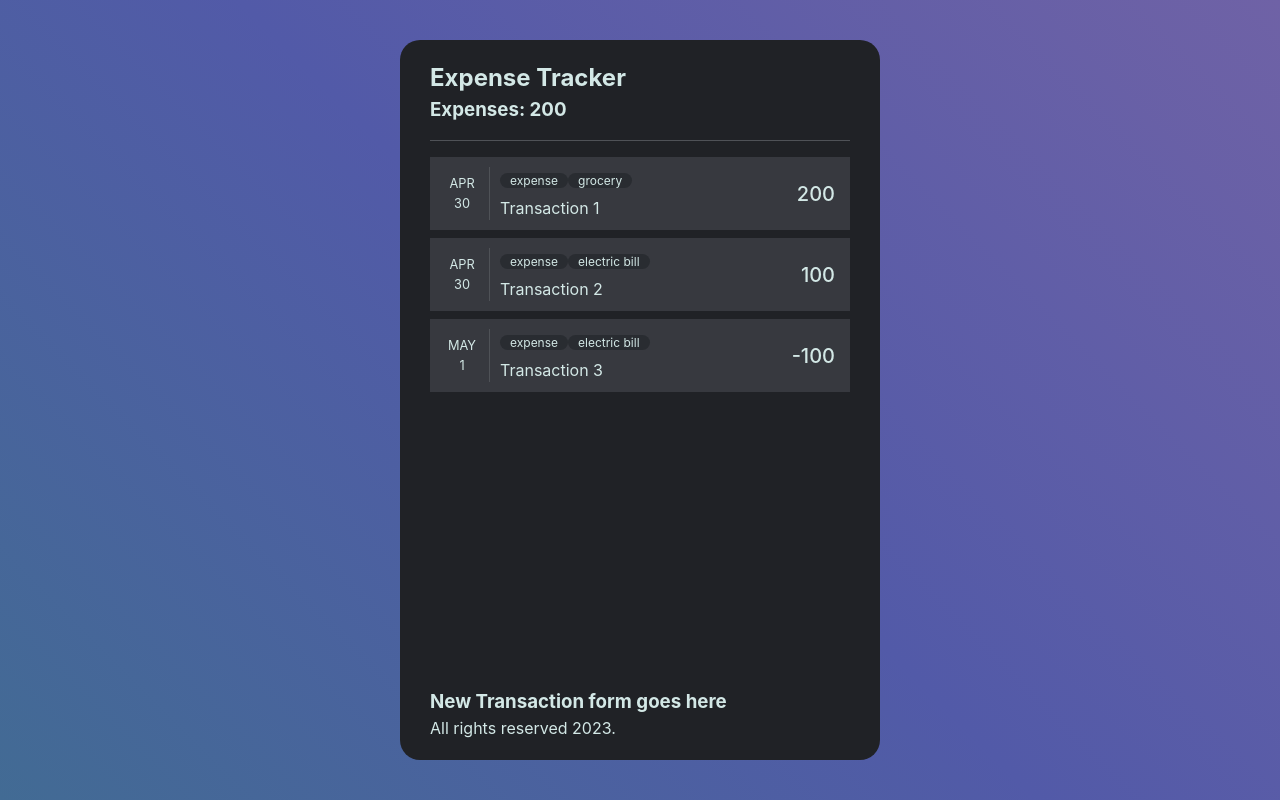
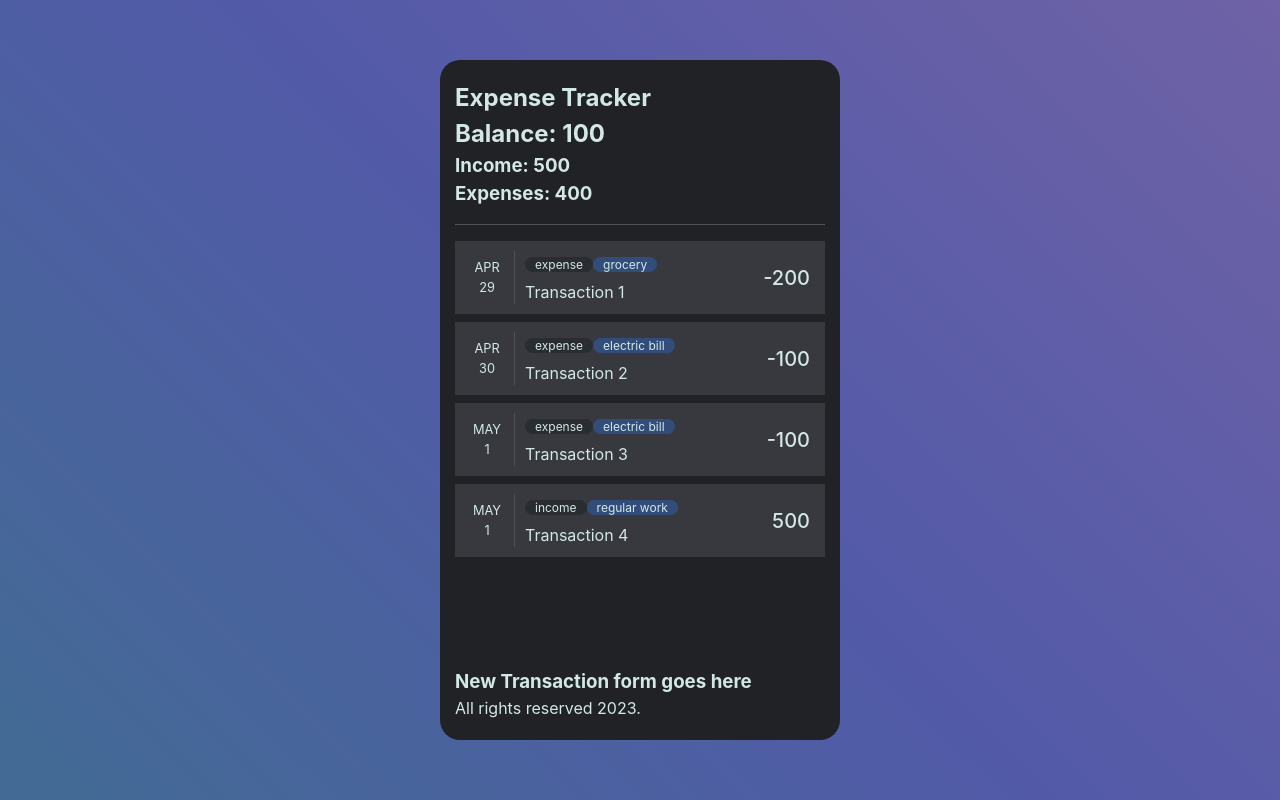
Before and after one commit to leocsdev/reactv-expense-tracker-v2, a React (Vite) app: page / in a window 1280 px wide. Built offline with nearby package versions, Linux system fonts and the light colour scheme; data requests are answered from the project's data file.

Commit message:
b004, modified style and added computation for total income, expenses, and balance.

```diff
--- a/data/db.json
+++ b/data/db.json
@@ -2,7 +2,7 @@
   "transactions": [
     {
       "id": 1,
-      "date": "2023-04-30",
+      "date": "2023-04-29",
       "transactionType": "expense",
       "transactionName": "Transaction 1",
       "amount": 200.0,
@@ -21,8 +21,16 @@
       "date": "2023-05-01",
       "transactionType": "expense",
       "transactionName": "Transaction 3",
-      "amount": -100.0,
+      "amount": 100.0,
       "category": "electric bill"
+    },
+    {
+      "id": 4,
+      "date": "2023-05-01",
+      "transactionType": "income",
+      "transactionName": "Transaction 4",
+      "amount": 500.0,
+      "category": "regular work"
     }
   ]
 }
--- a/src/components/ExpenseInfo.jsx
+++ b/src/components/ExpenseInfo.jsx
@@ -1,11 +1,29 @@
 function ExpenseInfo({ transactions }) {
-  let totalTransactionsAmount = transactions.reduce((total, transaction) => {
-    return total + transaction.amount;
-  }, 0);
+  // const totalTransactionsAmount = transactions.reduce((total, transaction) => {
+  //   return total + transaction.amount;
+  // }, 0);
+
+  const totalExpenses = transactions
+    .filter((transaction) => {
+      return transaction.transactionType === 'expense';
+    })
+    .reduce((total, transaction) => {
+      return total + transaction.amount;
+    }, 0);
+
+  const totalIncome = transactions
+    .filter((transaction) => {
+      return transaction.transactionType === 'income';
+    })
+    .reduce((total, transaction) => {
+      return total + transaction.amount;
+    }, 0);
 
   return (
     <div>
-      <h3>Expenses: {totalTransactionsAmount}</h3>
+      <h2>Balance: {totalIncome - totalExpenses}</h2>
+      <h3>Income: {totalIncome}</h3>
+      <h3>Expenses: {totalExpenses}</h3>
     </div>
   );
 }
--- a/src/components/TransactionItem.jsx
+++ b/src/components/TransactionItem.jsx
@@ -28,7 +28,9 @@ function TransactionItem({ transaction }) {
         </div>
         <div className='transaction-name'>{transactionName}</div>
       </div>
-      <div className='amount-info'>{amount}</div>
+      <div className='amount-info'>
+        {transactionType === 'expense' ? -amount : amount}
+      </div>
     </>
   );
 }
--- a/src/index.css
+++ b/src/index.css
@@ -26,13 +26,13 @@ body {
 }
 
 .container {
-  max-width: 480px;
+  max-width: 400px;
   background-color: #202226;
-  height: 90vh;
+  height: 85vh;
   margin: 0 auto;
   border-radius: 20px;
   color: #d3e8e6;
-  padding: 20px 30px;
+  padding: 20px 15px;
 
   display: grid;
   grid-template-rows: auto 1fr auto;
@@ -61,7 +61,6 @@ body {
 
 .transaction-list .date-info {
   min-width: 50px;
-  /* background-color: green; */
   border-right: 1px solid #4f5257;
   display: flex;
   flex-direction: column;
@@ -74,18 +73,10 @@ body {
 
 .transaction-list .transaction-container {
   padding: 0 10px;
-  /* background-color: blue; */
 }
 
 .transaction-list .transaction-info {
   margin-bottom: 5px;
-}
-
-.transaction-list .category {
-  background-color: #292c31;
-  padding: 0 10px;
-  border-radius: 100px;
-  font-size: 0.75rem;
 }
 
 .transaction-list .transaction-type {
@@ -95,8 +86,15 @@ body {
   font-size: 0.75rem;
 }
 
+.transaction-list .category {
+  /* background-color: #292c31; */
+  background-color: #334d7a;
+  padding: 0 10px;
+  border-radius: 100px;
+  font-size: 0.75rem;
+}
+
 .transaction-list .amount-info {
-  /* background-color: red; */
   padding: 5px;
   min-width: 50px;
   font-size: 1.25rem;
```
